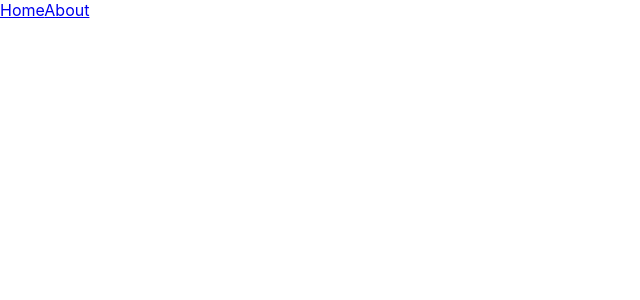
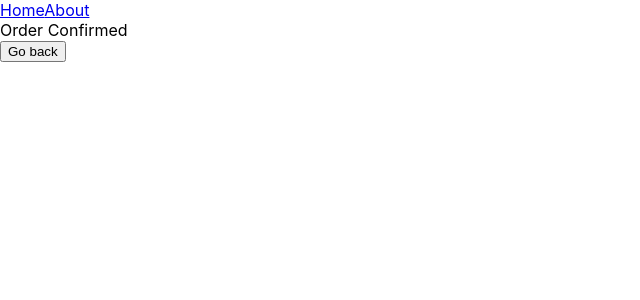
Before and after one commit to RushikeshGaikwad78/ReactJs, a React (Create React App) app in the folder 5tut/: page /order-summary in a window 1280 px wide. Before the commit this address had no page. Shown: the top 300 px of the page, without its empty margins (0-640 px from the left). Built offline with nearby package versions, Linux system fonts and the light colour scheme.

Commit message:
Navigating links programmaticly - useNavigate

```diff
--- a/5tut/src/App.js
+++ b/5tut/src/App.js
@@ -2,6 +2,7 @@
 import Home from "./Components/Home";
 import About from "./Components/About";
 import Navbar from "./Components/Navbar";
+import OrderSummary from "./Components/OrderSummary";
 
 function App() {
   return (
@@ -11,6 +12,7 @@
       <Routes>                {/* configuring routes */}
         <Route path="/" element={<Home />} />
         <Route path="/About" element={<About />} />
+        <Route path="/order-summary" element={<OrderSummary/>}/>
       </Routes>
     </>
   );
--- a/5tut/src/Components/Home.js
+++ b/5tut/src/Components/Home.js
@@ -1,9 +1,16 @@
-import React from 'react'
+import React from "react";
+import { useNavigate } from "react-router-dom";   //1
+
 
 function Home() {
+  const navigate = useNavigate()        //2
+
   return (
-    <div>Home page</div>
-  )
+    <>
+      <div>Home page</div>
+      <button onClick={()=> navigate('order-summary',{replace:true})}>Place Order</button>         {/* 3 */}
+    </>
+  );
 }
 
-export default Home
+export default Home;
--- /dev/null
+++ b/5tut/src/Components/OrderSummary.js
@@ -0,0 +1,14 @@
+import React from "react";
+import { useNavigate } from "react-router-dom";
+
+function OrderSummary() {
+    const navigate = useNavigate()
+  return (
+    <>
+      <div>Order Confirmed</div>
+      <button onClick={()=>navigate(-1)}>Go back</button>
+    </>
+  );
+}
+
+export default OrderSummary;
```
